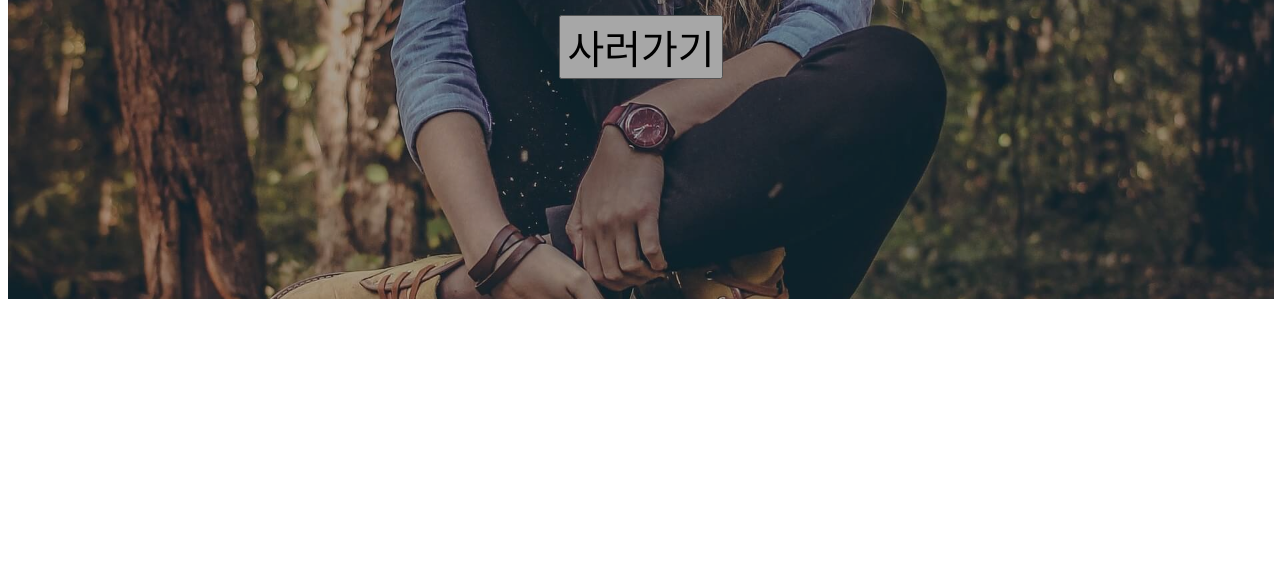
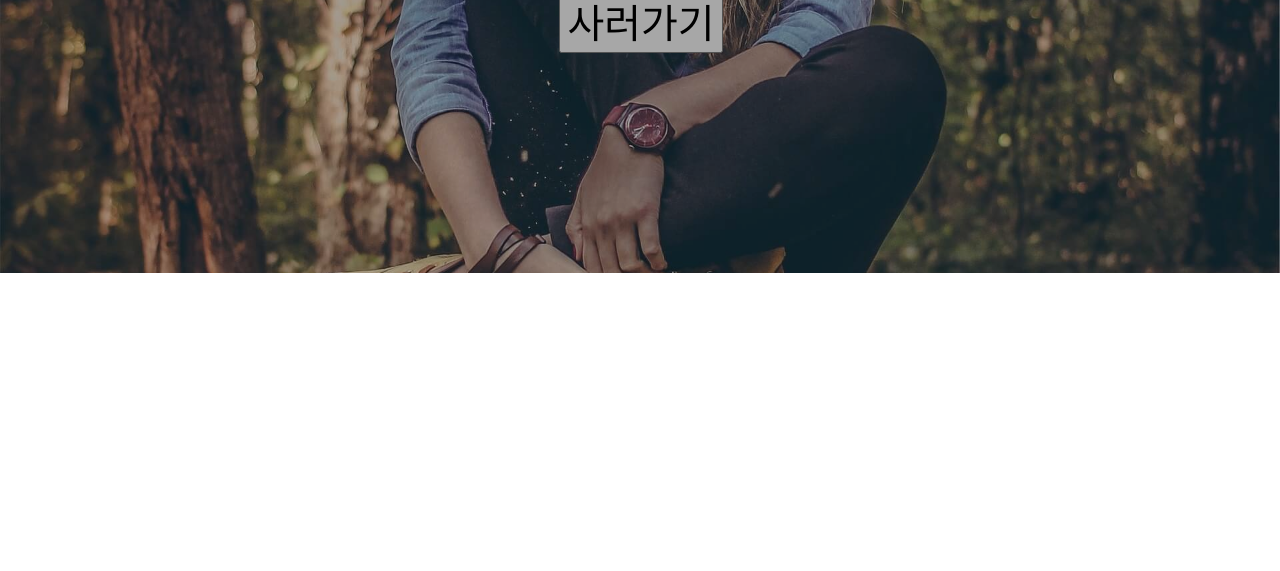
Before and after one commit to hojuncha997/appl-html, a plain HTML site: page layout2.html in a window 1280 px wide. Shown: the part 229-800 px from the top of the page. Drawn offline with Linux system fonts and the light colour scheme.

Commit message:
배경 넣기 & margin collapse

```diff
--- a/layout2.html
+++ b/layout2.html
@@ -7,8 +7,7 @@
     <link href="./css/layout2.css" rel="stylesheet">
 </head>
 
-<body>
-    sd
+<body style="margin: 0px;">
     <div class="main-background">
         <h4 class="main-title">Buy Our shoes</h4>
         <p class="main-content">sdfsdf</p>
```
Also changed, not shown: HTML-CSS-background.txt.
